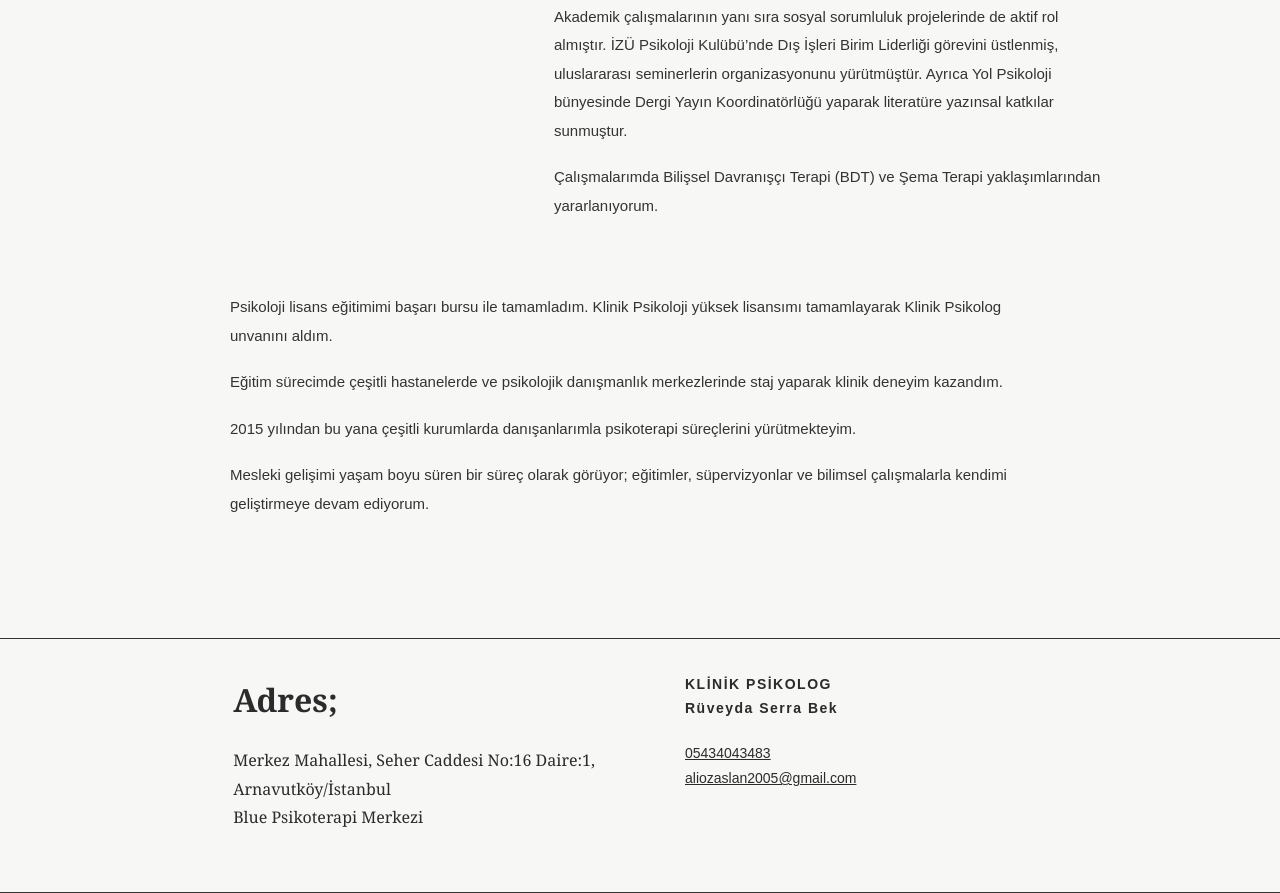
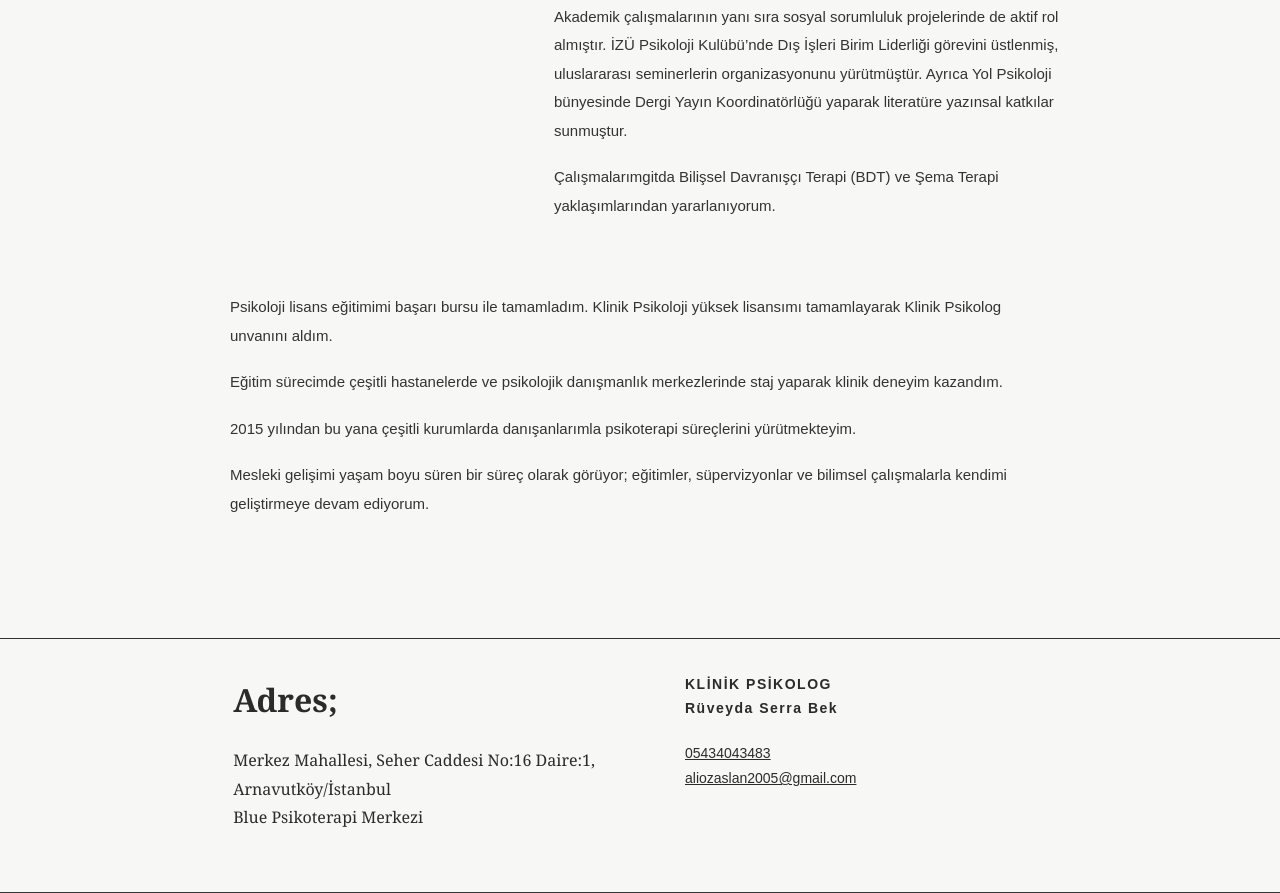
Before and after one commit to Aliiozaslann/psikolog-site, a website: page hakkimda.html in a window 1280 px wide. Shown: the part 807-1700 px from the top of the page. Drawn offline with Linux system fonts and the light colour scheme; no server answers.

Commit message:
update site text

```diff
--- a/hakkimda.html
+++ b/hakkimda.html
@@ -88,7 +88,7 @@
         </p>
 
         <p>
-          Çalışmalarımda Bilişsel Davranışçı Terapi (BDT) ve Şema Terapi
+          Çalışmalarımgitda Bilişsel Davranışçı Terapi (BDT) ve Şema Terapi
           yaklaşımlarından yararlanıyorum.
         </p>
       </div>
```
